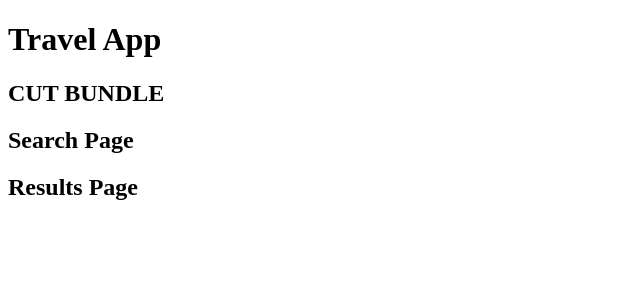
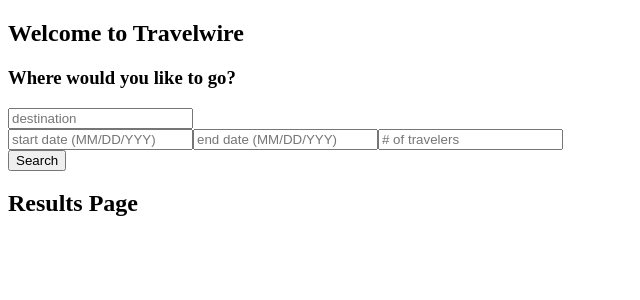
Before and after one commit to team-yeti-crab-43/travelapp, a React app: page / in a window 1280 px wide. Shown: the top 300 px of the page, without its empty margins (0-640 px from the left). Built offline with nearby package versions, Linux system fonts and the light colour scheme; no server answers.

Commit message:
search page react components rendering to page

```diff
--- a/client/App.jsx
+++ b/client/App.jsx
@@ -24,7 +24,7 @@
   render(){
       return(
       <div>
-          <h2>CUT BUNDLE</h2>
+          <h2>Welcome to Travelwire</h2>
           <Search />
           <Results />
       </div>
--- a/client/Search.jsx
+++ b/client/Search.jsx
@@ -1,9 +1,43 @@
 import React from 'react';
+const axios = require('axios').default;
+
+// function makeFetchRequestWithSearchData() {
+//   axios.post('/search', {
+//     destination: 'sample value' //inputted form value goes here as key
+//   })
+//   .then(function (response) {
+//     console.log(response);
+//   })
+//   .catch(function(error) {
+//     console.log(error);
+//   })
+// }
+
+// function handleSearchButton(e) {
+//   e.preventDefault();
+//   console.log('the search button was clicked.');
+//   // call helper function to fetch get request with search input data here
+//   this.makeFetchRequestWithSearchData(); //pass in search bar input data
+// }
 
 const Search = props => {
   return (
-    <h2>Search Page</h2>
-  )
+    <div id="search-bar">
+      <h3>Where would you like to go?</h3>
+      <form>
+        <input type="text" id="destination" placeholder="destination"></input>
+        <br></br>
+        {/* <button onClick={handleSearchButton}> */}
+        <input type="text" id="start-date" placeholder="start date (MM/DD/YYY)"></input>
+        <input type="text" id="end-date" placeholder="end date (MM/DD/YYY)"></input>
+        <input type="text" id="num-people" placeholder="# of travelers"></input>
+        <br></br>
+        <button>
+          Search
+        </button>
+      </form>
+    </div>
+    )
 }
 
 export default Search
--- a/client/index.html
+++ b/client/index.html
@@ -7,7 +7,7 @@
     <title>Travel App</title>
 </head>
 <body>
-  <h1>Travel App</h1>
+  <!-- <h1>Travel App</h1> -->
   <div id="root"></div>
   <!-- <script src="../dist/bundle.js"></script> -->
 </body>
--- a/package.json
+++ b/package.json
@@ -21,6 +21,7 @@
   },
   "homepage": "https://github.com/farahrobleh/travelapp#readme",
   "dependencies": {
+    "axios": "^0.21.1",
     "express": "^4.17.1",
     "react": "^17.0.2",
     "react-dom": "^17.0.2"
```
Also changed, not shown: 1 other file (tests, documents, lock files or other folders).
